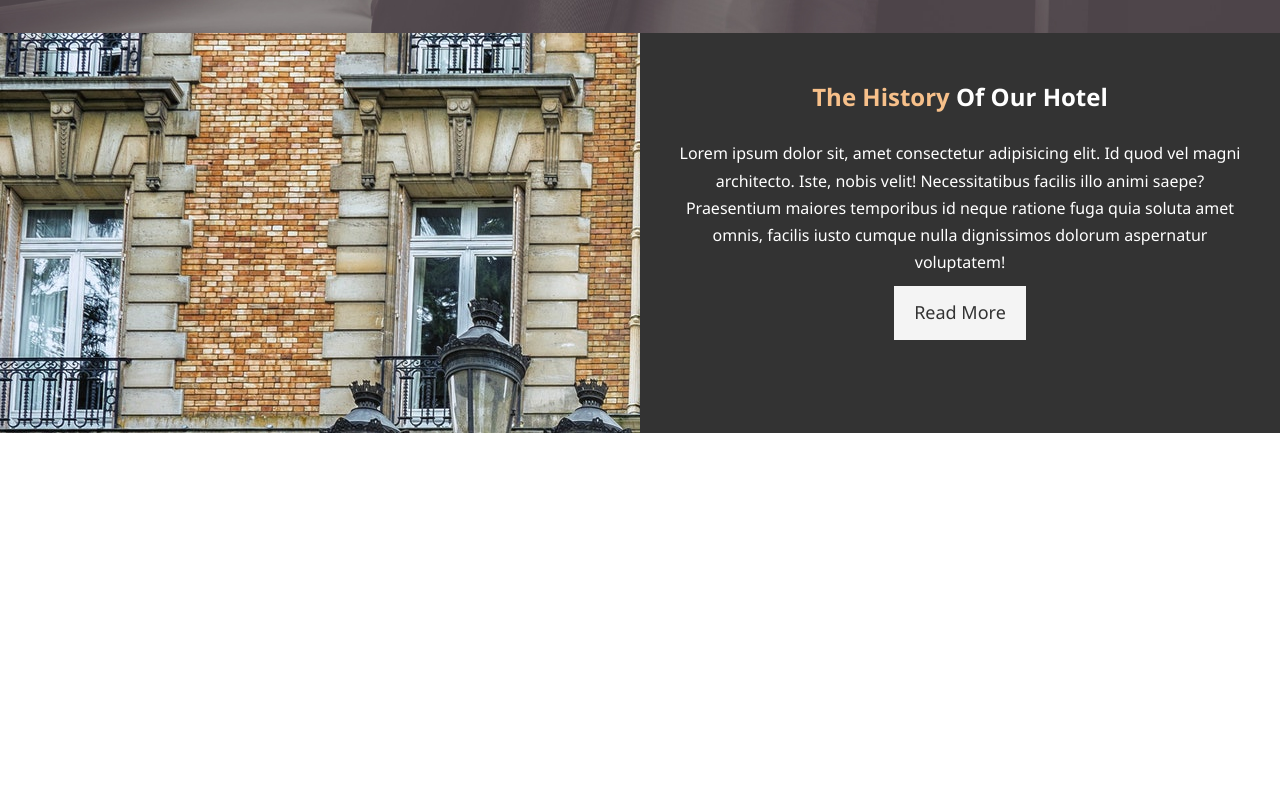
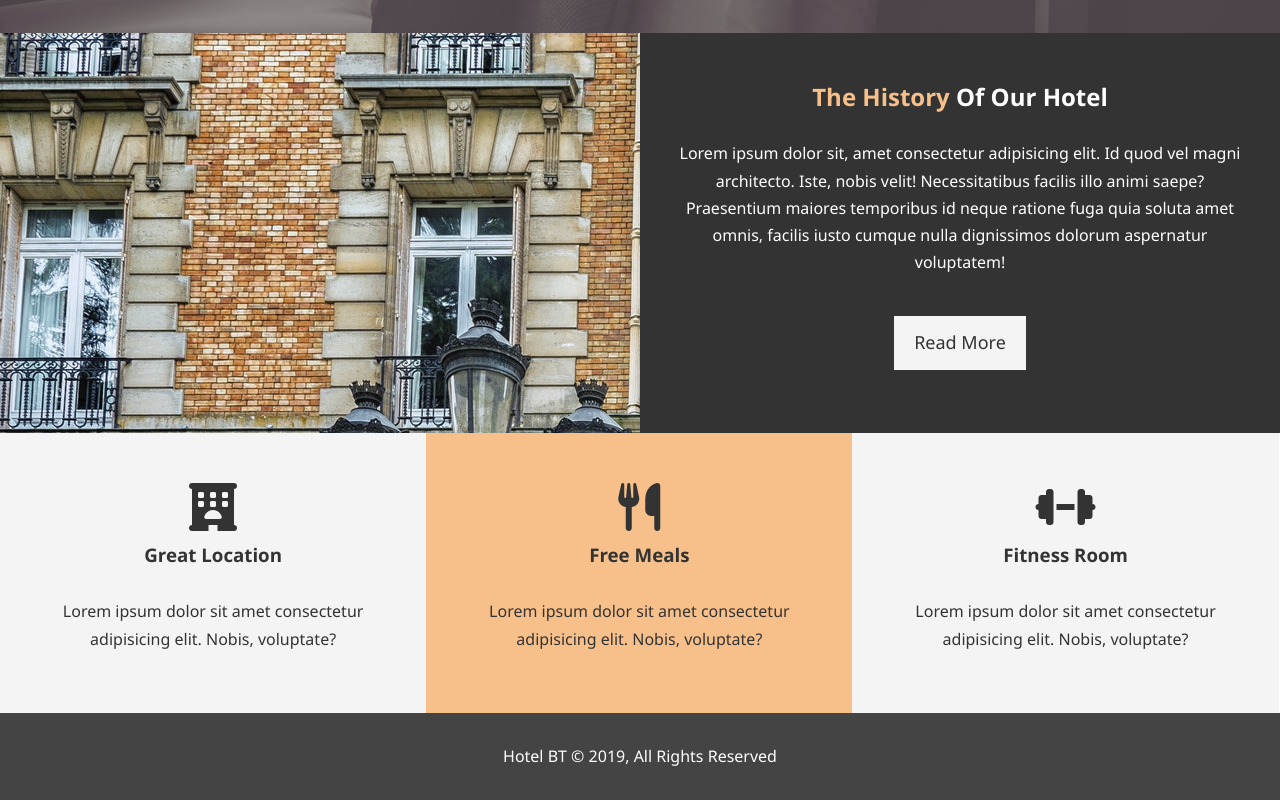
Before and after one commit to aksumustafa16/hotel_website, a plain HTML site: page index.html in a window 1280 px wide. Shown: the part 634-1434 px from the top of the page. Before the commit the page ends 1067 px from the top, so only its background shows below. Drawn offline with Linux system fonts and the light colour scheme.

Commit message:
section and footer

```diff
--- a/css/style.css
+++ b/css/style.css
@@ -71,8 +71,12 @@ p{
 }
 
 .bg-primary{
-    background: #333;
-    color: #f7c08a;
+    background: #f7c08a;
+    color: #333;
+}
+
+.clr{
+    clear: both;
 }
 
 /* Navbar */
@@ -155,3 +159,27 @@ p{
     padding: 50px 30px;
     overflow: hidden;
 }
+
+#home-info .info-content p{
+    padding-bottom: 30px;
+}
+
+/* Features */
+.box{
+    float: left;
+    width: 33.3%;
+    padding: 50px;
+    text-align: center;
+}
+
+.box i{
+    margin-bottom: 10px;
+}
+
+/* Footer */
+#main-footer{
+    text-align: center;
+    background: #444;
+    color: #fff;
+    padding: 20px;
+}
--- a/index.html
+++ b/index.html
@@ -7,6 +7,7 @@
     <meta name="viewport" content="width=device-width, initial-scale=1.0">
     <meta name="description" content="Welcome to most extraordinary hotel in Boston Massachussetts">
     <meta name="keywords" content="hotel,boston hotel,new england hotel">
+    <link rel="stylesheet" href="https://cdnjs.cloudflare.com/ajax/libs/font-awesome/6.2.1/css/all.min.css" crossorigin="anonymous">
     <link rel="stylesheet" href="css/style.css">
     <title>Hotel BT | Welcome</title>
 </head>
@@ -49,5 +50,29 @@
                 <a href="about.html" class="btn btn-light">Read More</a>
             </div>
     </section>
+
+    <section id="features">
+        <div class="box bg-light">
+            <i class="fas fa-hotel fa-3x"></i>
+            <h3>Great Location</h3>
+            <p>Lorem ipsum dolor sit amet consectetur adipisicing elit. Nobis, voluptate?</p>
+        </div>
+        <div class="box bg-primary">
+            <i class="fas fa-utensils fa-3x"></i>
+            <h3>Free Meals</h3>
+            <p>Lorem ipsum dolor sit amet consectetur adipisicing elit. Nobis, voluptate?</p>
+        </div>
+        <div class="box bg-light">
+            <i class="fas fa-dumbbell fa-3x"></i>
+            <h3>Fitness Room</h3>
+            <p>Lorem ipsum dolor sit amet consectetur adipisicing elit. Nobis, voluptate?</p>
+        </div>
+    </section>
+
+    <div class="clr"></div>
+
+    <footer id="main-footer">
+        <p>Hotel BT &copy; 2019, All Rights Reserved</p>
+    </footer>
 </body>
 </html>
```
